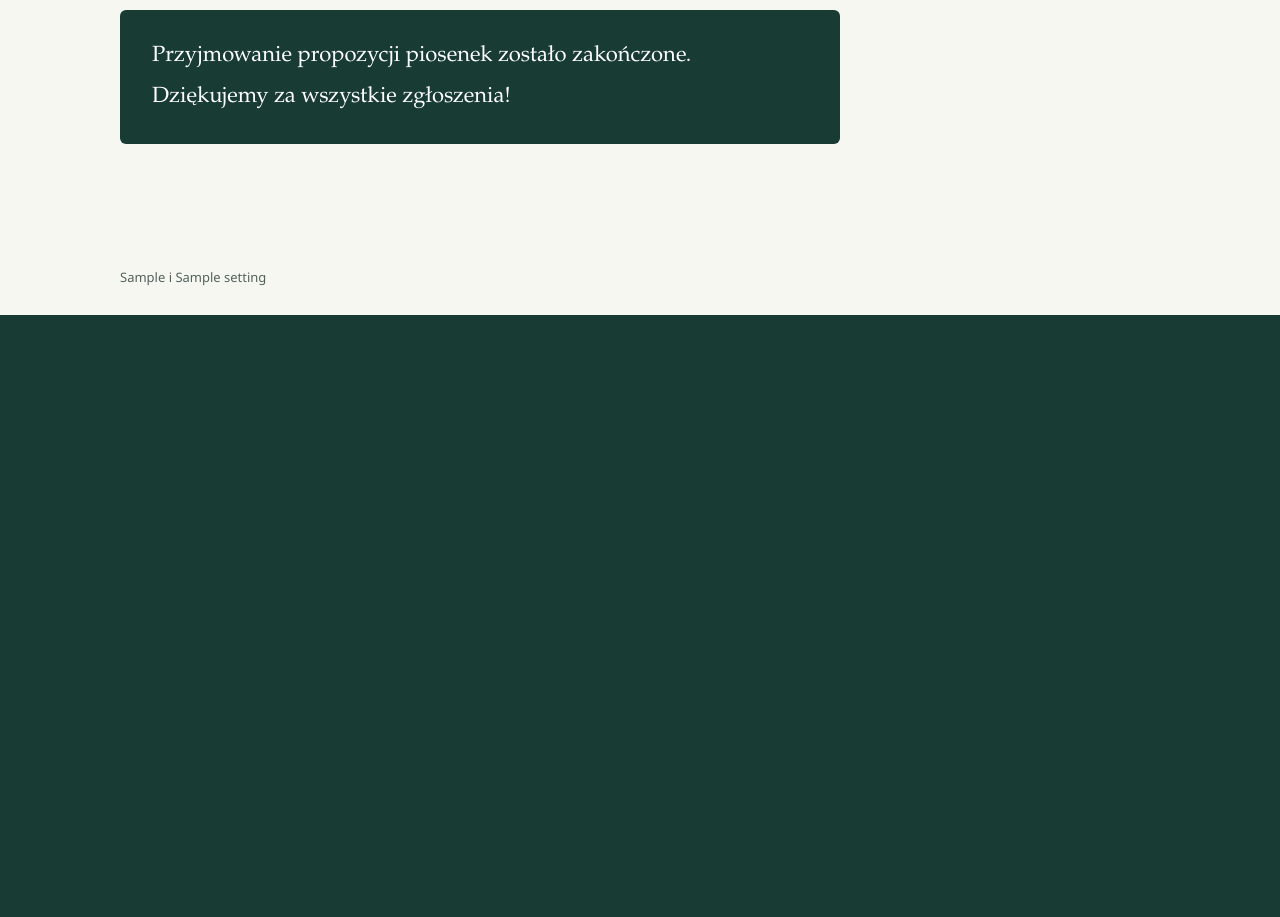
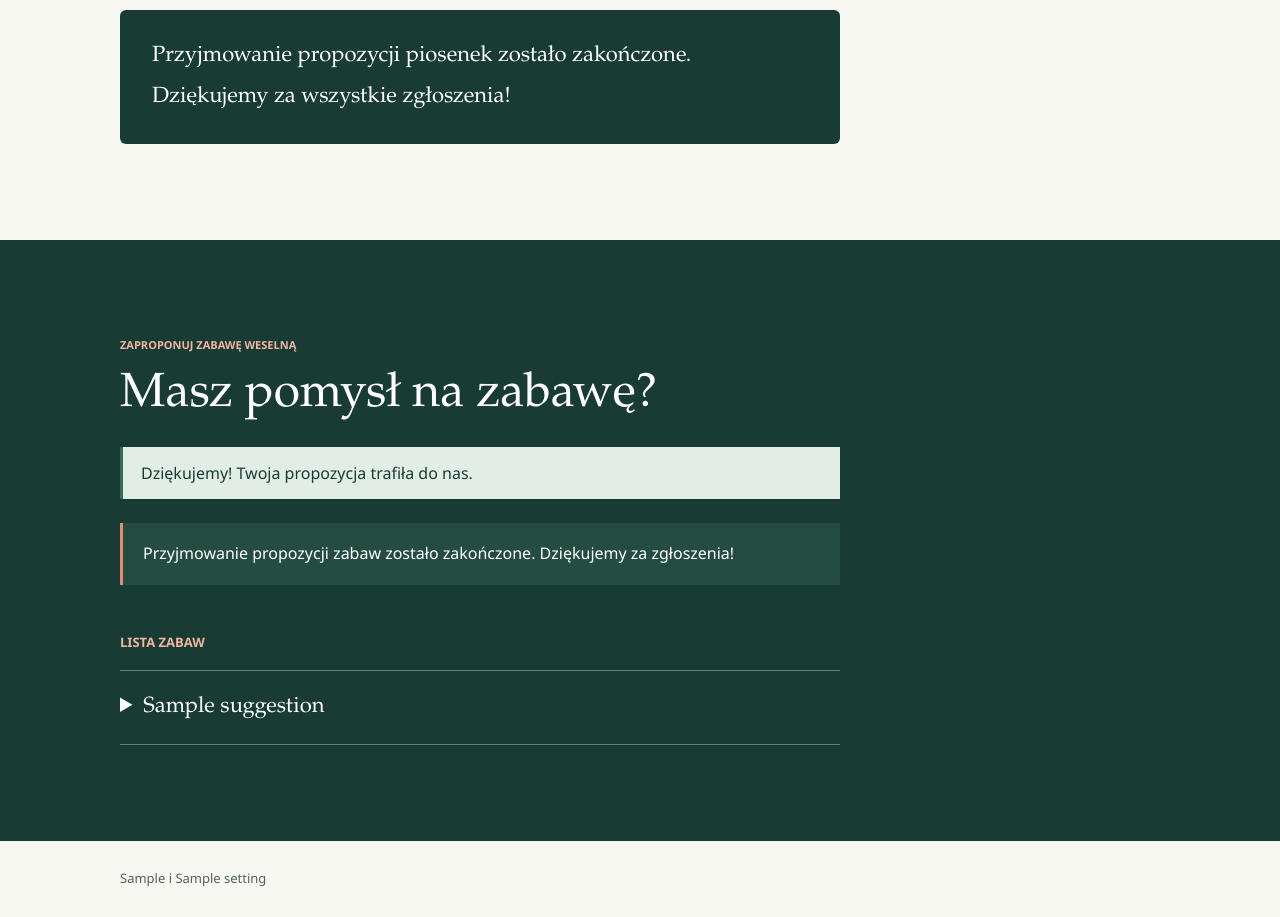
Before and after one commit to LukaszKwiatkowski94/Wedding, a Laravel app: page / in a window 1280 px wide. Shown: the part 1738-2655 px from the top of the page. Before the commit the page ends 2053 px from the top, so only its background shows below. Run offline with Laravel 12, Linux system fonts and the light colour scheme; a user stored in the database is signed in; data comes from the database, SQL or seed files in the repository; tables that the repository leaves empty hold one stand-in row (values such as "Sample post"); style sheets or scripts are compiled from the project's sources.

Commit message:
Add wedding game suggestions

```diff
--- a/app/Http/Controllers/WeddingController.php
+++ b/app/Http/Controllers/WeddingController.php
@@ -3,6 +3,7 @@
 namespace App\Http\Controllers;
 
 use App\Http\Requests\WeddingData;
+use App\Models\GameSuggestion;
 use App\Models\User;
 use App\Models\WeddingSettings;
 use Illuminate\Http\Request;
@@ -20,8 +21,10 @@ class WeddingController extends Controller
         abort_unless($settings->admin_user_id && User::query()->whereKey($settings->admin_user_id)->exists(), 503);
 
         $songsOpen = now()->lessThan($settings->songs_close_at);
+        $gamesOpen = now()->lessThan($settings->games_close_at);
+        $games = GameSuggestion::query()->whereNotNull('published_at')->orderBy('published_at')->orderBy('id')->get();
 
-        return view('wedding', compact('settings', 'songsOpen'));
+        return view('wedding', compact('settings', 'songsOpen', 'gamesOpen', 'games'));
     }
 
     public function edit(Request $request)
--- /dev/null
+++ b/app/Models/GameSuggestion.php
@@ -0,0 +1,15 @@
+<?php
+
+namespace App\Models;
+
+use Illuminate\Database\Eloquent\Model;
+
+class GameSuggestion extends Model
+{
+    protected $fillable = ['name', 'description', 'guest_name'];
+
+    protected function casts(): array
+    {
+        return ['published_at' => 'immutable_datetime'];
+    }
+}
--- a/app/Providers/AppServiceProvider.php
+++ b/app/Providers/AppServiceProvider.php
@@ -23,5 +23,6 @@ class AppServiceProvider extends ServiceProvider
     public function boot(): void
     {
         RateLimiter::for('song-suggestions', fn (Request $request) => Limit::perMinute(5)->by($request->ip()));
+        RateLimiter::for('game-suggestions', fn (Request $request) => Limit::perMinute(5)->by($request->ip()));
     }
 }
--- a/resources/css/app.css
+++ b/resources/css/app.css
@@ -383,6 +383,102 @@ textarea {
     margin-top: 8px;
 }
 
+.game-section {
+    scroll-margin-top: 100px;
+    padding: 96px 24px;
+    background: var(--forest);
+    color: #fff;
+}
+
+.game-inner {
+    width: min(100%, 1040px);
+    margin: 0 auto;
+}
+
+.game-section .section-label {
+    color: #f1b6a0;
+}
+
+.game-section h2 {
+    margin: 16px 0;
+    font-family: var(--serif);
+    font-size: 48px;
+    font-weight: 400;
+    line-height: 1.12;
+}
+
+.game-intro {
+    margin: 0 0 28px;
+    color: #f7d4c6;
+    line-height: 1.7;
+}
+
+.game-section .song-form {
+    color: var(--forest-deep);
+}
+
+.game-closed {
+    max-width: 720px;
+    padding: 18px 20px;
+    border-left: 3px solid var(--coral);
+    background: #254c40;
+    line-height: 1.6;
+}
+
+.game-list {
+    max-width: 720px;
+    margin-top: 48px;
+}
+
+.game-list h3 {
+    margin: 0 0 18px;
+    color: #f1b6a0;
+    font-size: 13px;
+    font-weight: 600;
+    text-transform: uppercase;
+}
+
+.game-list>p {
+    margin: 0;
+    font-family: var(--serif);
+    font-size: 26px;
+    line-height: 1.4;
+}
+
+.game-list details {
+    border-top: 1px solid rgb(255 255 255 / 35%);
+    padding: 20px 0;
+    overflow-wrap: anywhere;
+}
+
+.game-list details:last-child {
+    border-bottom: 1px solid rgb(255 255 255 / 35%);
+}
+
+.game-list summary {
+    cursor: pointer;
+    font-family: var(--serif);
+    font-size: 22px;
+}
+
+.game-list details p {
+    margin: 12px 0 0;
+    color: #e2ede6;
+    line-height: 1.7;
+    white-space: pre-wrap;
+}
+
+.game-status {
+    margin: 10px 0 0;
+    color: var(--forest);
+    font-size: 13px;
+    font-weight: 600;
+}
+
+.game-moderation {
+    margin-top: 16px;
+}
+
 .admin-home+.admin-home {
     margin-left: 20px;
 }
@@ -609,6 +705,14 @@ footer {
 }
 
 @media (max-width: 640px) {
+    .game-section {
+        padding: 70px 24px;
+    }
+
+    .game-section h2 {
+        font-size: 36px;
+    }
+
     .site-nav {
         gap: 10px;
         padding: 10px 16px;
--- a/resources/views/settings.blade.php
+++ b/resources/views/settings.blade.php
@@ -14,6 +14,7 @@
                 <h1>Ustawienia wesela</h1>
                 <a class="admin-home" href="{{ route('home') }}">Zobacz stronę wesela</a>
                 <a class="admin-home" href="{{ route('admin.songs.index') }}">Propozycje piosenek</a>
+                <a class="admin-home" href="{{ route('admin.games.index') }}">Propozycje zabaw</a>
             </div>
             <form action="{{ route('logout') }}" method="post">@csrf<button class="secondary" type="submit">Wyloguj</button></form>
         </div>
--- a/resources/views/wedding.blade.php
+++ b/resources/views/wedding.blade.php
@@ -56,7 +56,7 @@
                         <label for="song-title">Tytuł piosenki<input id="song-title" name="title" value="{{ old('title') }}" maxlength="255" required @if ($errors->songs->has('title')) aria-invalid="true" aria-describedby="song-title-error" @endif>@if ($errors->songs->has('title'))<span class="field-error" id="song-title-error">{{ $errors->songs->first('title') }}</span>@endif</label>
                         <label for="song-artist">Wykonawca<input id="song-artist" name="artist" value="{{ old('artist') }}" maxlength="255" required @if ($errors->songs->has('artist')) aria-invalid="true" aria-describedby="song-artist-error" @endif>@if ($errors->songs->has('artist'))<span class="field-error" id="song-artist-error">{{ $errors->songs->first('artist') }}</span>@endif</label>
                     </div>
-                    <label for="song-guest">Imię <span>(opcjonalnie)</span><input id="song-guest" name="guest_name" value="{{ old('guest_name') }}" maxlength="100" @if ($errors->songs->has('guest_name')) aria-invalid="true" aria-describedby="song-guest-error" @endif>@if ($errors->songs->has('guest_name'))<span class="field-error" id="song-guest-error">{{ $errors->songs->first('guest_name') }}</span>@endif</label>
+                    <label for="song-guest">Imię <span>(opcjonalnie)</span><input id="song-guest" name="guest_name" value="{{ $errors->songs->any() ? old('guest_name') : '' }}" maxlength="100" @if ($errors->songs->has('guest_name')) aria-invalid="true" aria-describedby="song-guest-error" @endif>@if ($errors->songs->has('guest_name'))<span class="field-error" id="song-guest-error">{{ $errors->songs->first('guest_name') }}</span>@endif</label>
                     <label for="song-comment">Dedykacja lub komentarz <span>(opcjonalnie)</span><textarea id="song-comment" name="comment" rows="4" maxlength="2000" @if ($errors->songs->has('comment')) aria-invalid="true" aria-describedby="song-comment-error" @endif>{{ old('comment') }}</textarea>@if ($errors->songs->has('comment'))<span class="field-error" id="song-comment-error">{{ $errors->songs->first('comment') }}</span>@endif</label>
                     <button type="submit">Wyślij propozycję</button>
                 </form>
@@ -68,6 +68,41 @@
                 @endif
             </div>
         </section>
+        <section class="game-section" id="zabawy" aria-labelledby="games-title">
+            <div class="game-inner">
+                <p class="section-label">Zaproponuj zabawę weselną</p>
+                <h2 id="games-title">Masz pomysł na zabawę?</h2>
+                @if (session('game_status') === 'saved')<p class="song-notice" role="status">Dziękujemy! Twoja propozycja trafiła do nas.</p>@endif
+                @if ($gamesOpen)
+                <p class="game-intro">Czekamy na propozycje do {{ $settings->games_close_at->setTimezone(config('wedding.timezone'))->locale('pl')->translatedFormat('j F Y, H:i') }}.</p>
+                @if (session('game_status') === 'closed')<p class="song-notice" role="status">Zgłoszenia zostały ponownie otwarte.</p>@endif
+                @if ($errors->games->any())<p class="song-error-summary" role="alert">Sprawdź zaznaczone pola i spróbuj ponownie.</p>@endif
+                <form class="song-form" method="post" action="{{ route('games.store') }}">
+                    @csrf
+                    <label for="game-name">Nazwa zabawy<input id="game-name" name="name" value="{{ old('name') }}" maxlength="255" required @if ($errors->games->has('name')) aria-invalid="true" aria-describedby="game-name-error" @endif>@if ($errors->games->has('name'))<span class="field-error" id="game-name-error">{{ $errors->games->first('name') }}</span>@endif</label>
+                    <label for="game-description">Opis i zasady<textarea id="game-description" name="description" rows="4" maxlength="5000" required @if ($errors->games->has('description')) aria-invalid="true" aria-describedby="game-description-error" @endif>{{ old('description') }}</textarea>@if ($errors->games->has('description'))<span class="field-error" id="game-description-error">{{ $errors->games->first('description') }}</span>@endif</label>
+                    <label for="game-guest">Imię <span>(opcjonalnie)</span><input id="game-guest" name="guest_name" value="{{ $errors->games->any() ? old('guest_name') : '' }}" maxlength="100" @if ($errors->games->has('guest_name')) aria-invalid="true" aria-describedby="game-guest-error" @endif>@if ($errors->games->has('guest_name'))<span class="field-error" id="game-guest-error">{{ $errors->games->first('guest_name') }}</span>@endif</label>
+                    <button type="submit">Prześlij pomysł</button>
+                </form>
+                @else
+                <p class="game-closed" role="status">Przyjmowanie propozycji zabaw zostało zakończone. Dziękujemy za zgłoszenia!</p>
+                @endif
+                <div class="game-list">
+                    @if ($games->isEmpty())
+                    <h3>Zabawy na weselu</h3>
+                    <p>Wkrótce podamy, jakie zabawy nas czekają.</p>
+                    @else
+                    <h3>Lista zabaw</h3>
+                    @foreach ($games as $game)
+                    <details>
+                        <summary>{{ $game->name }}</summary>
+                        <p>{{ $game->description }}</p>
+                    </details>
+                    @endforeach
+                    @endif
+                </div>
+            </div>
+        </section>
     </main>
     <footer>{{ $settings->first_name }} i {{ $settings->second_name }}</footer>
 </body>
--- a/routes/web.php
+++ b/routes/web.php
@@ -1,6 +1,8 @@
 <?php
 
+use App\Http\Controllers\AdminGameSuggestionController;
 use App\Http\Controllers\AdminSongSuggestionController;
+use App\Http\Controllers\GameSuggestionController;
 use App\Http\Controllers\SessionController;
 use App\Http\Controllers\SetupController;
 use App\Http\Controllers\SongSuggestionController;
@@ -9,6 +11,7 @@ use Illuminate\Support\Facades\Route;
 
 Route::get('/', [WeddingController::class, 'show'])->name('home');
 Route::post('/songs', [SongSuggestionController::class, 'store'])->middleware('throttle:song-suggestions')->name('songs.store');
+Route::post('/games', [GameSuggestionController::class, 'store'])->middleware('throttle:game-suggestions')->name('games.store');
 Route::get('/setup', [SetupController::class, 'create'])->name('setup.create');
 Route::post('/setup', [SetupController::class, 'store'])->middleware('throttle:5,1')->name('setup.store');
 Route::get('/login', [SessionController::class, 'create'])->name('login');
@@ -19,4 +22,7 @@ Route::middleware('auth')->group(function () {
     Route::put('/admin/settings', [WeddingController::class, 'update'])->name('settings.update');
     Route::get('/admin/songs', [AdminSongSuggestionController::class, 'index'])->name('admin.songs.index');
     Route::get('/admin/songs/export', [AdminSongSuggestionController::class, 'export'])->name('admin.songs.export');
+    Route::get('/admin/games', [AdminGameSuggestionController::class, 'index'])->name('admin.games.index');
+    Route::patch('/admin/games/{game}/publish', [AdminGameSuggestionController::class, 'publish'])->whereNumber('game')->name('admin.games.publish');
+    Route::patch('/admin/games/{game}/unpublish', [AdminGameSuggestionController::class, 'unpublish'])->whereNumber('game')->name('admin.games.unpublish');
 });
```
Also changed, not shown: app/Http/Controllers/AdminGameSuggestionController.php (added, +42 -0 lines), app/Http/Controllers/GameSuggestionController.php (added, +56 -0 lines), resources/views/admin/games.blade.php (added, +48 -0 lines), tests/Feature/GameSuggestionsTest.php (added, +146 -0 lines), README.md, database/migrations/2026_11_23_000002_create_game_suggestions_table.php (added).
